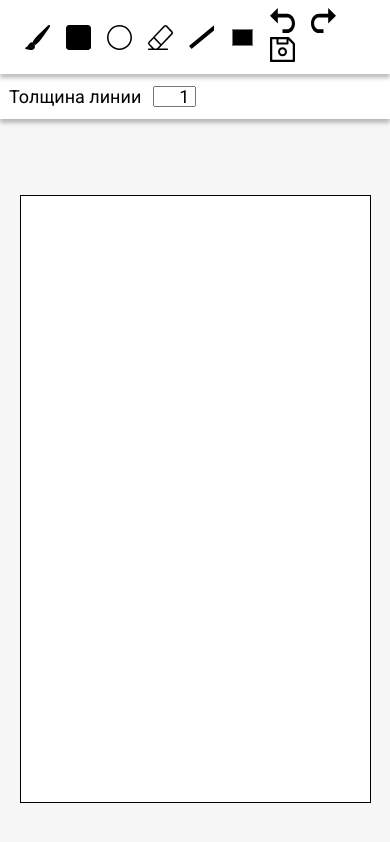
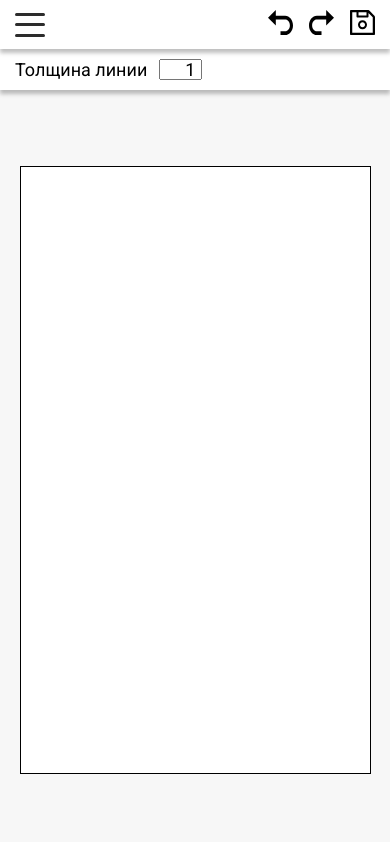
Before and after one commit to tednaaa/paint, a React (Create React App) app: page / in a window 390 px wide. Shown: the top 842 px of the page. Built offline with nearby package versions, Linux system fonts and the light colour scheme.

Commit message:
adaptive

```diff
--- /dev/null
+++ b/src/components/Burger.tsx
@@ -0,0 +1,17 @@
+import '../styles/burger.scss';
+
+interface Props {
+  onClick: React.MouseEventHandler<HTMLButtonElement>;
+  isBurgerActive: boolean;
+}
+
+export const Burger: React.FC<Props> = ({ onClick, isBurgerActive }) => {
+  return (
+    <button
+      onClick={onClick}
+      className={`burger ${isBurgerActive ? 'burger--active' : ''}`}
+    >
+      <span></span>
+    </button>
+  );
+};
--- a/src/components/ToolBar.tsx
+++ b/src/components/ToolBar.tsx
@@ -1,9 +1,21 @@
+import { useState } from 'react';
 import '../styles/toolbar.scss';
+import { Burger } from './Burger';
 
 export const ToolBar: React.FC = () => {
+  const [isBurgerActive, setBurgerActive] = useState(false);
+
   return (
     <div className="toolbar">
-      <div className="toolbar__left">
+      <Burger
+        isBurgerActive={isBurgerActive}
+        onClick={() => setBurgerActive((prev) => !prev)}
+      />
+      <div
+        className={`toolbar__left ${
+          isBurgerActive ? 'toolbar__left--active' : ''
+        }`}
+      >
         <button className="toolbar-item toolbar-item--brush"></button>
         <button className="toolbar-item toolbar-item--rect"></button>
         <button className="toolbar-item toolbar-item--circle"></button>
--- /dev/null
+++ b/src/styles/burger.scss
@@ -0,0 +1,54 @@
+.burger {
+  display: none;
+  border: 0;
+  background-color: transparent;
+  cursor: pointer;
+  position: relative;
+  height: 24px;
+  width: 30px;
+  z-index: 100;
+
+  @media (max-width: 576px) {
+    display: block;
+
+    span,
+    &::before,
+    &::after {
+      position: absolute;
+      left: 0;
+      height: 3px;
+      width: 100%;
+      background: #2c2c2c;
+      transition: transform 0.5s;
+      border-radius: 20px;
+    }
+
+    span {
+      top: 10px;
+    }
+
+    &::before {
+      content: '';
+      top: 0;
+    }
+
+    &::after {
+      content: '';
+      bottom: 0;
+    }
+  }
+}
+
+.burger--active {
+  span {
+    transform: scale(0);
+  }
+
+  &::before {
+    transform: translateY(350%) rotate(45deg);
+  }
+
+  &::after {
+    transform: translateY(-350%) rotate(-45deg);
+  }
+}
--- a/src/styles/canvas.scss
+++ b/src/styles/canvas.scss
@@ -3,6 +3,10 @@
   justify-content: center;
   align-items: center;
   height: 90%;
+
+  @media (max-height: 768px) {
+    height: 85%;
+  }
 }
 
 canvas {
--- a/src/styles/settingbar.scss
+++ b/src/styles/settingbar.scss
@@ -1,5 +1,5 @@
 .setting-bar {
-  padding: 12px 9px;
+  padding: 10px 15px;
   box-shadow: 0px 4px 4px rgba(0, 0, 0, 0.25);
   background: #fff;
   display: flex;
--- a/src/styles/toolbar.scss
+++ b/src/styles/toolbar.scss
@@ -4,15 +4,32 @@
   justify-content: space-between;
   box-shadow: 0px 4px 4px rgba(0, 0, 0, 0.25);
   background: #fff;
-  padding: 8px 25px;
+  padding: 10px 15px;
   position: relative;
   z-index: 10;
 }
 
 .toolbar__left {
-  padding-right: 15px;
   display: flex;
   align-items: center;
+
+  @media (max-width: 576px) {
+    flex-direction: column;
+    align-items: center;
+    position: fixed;
+    top: 0;
+    left: 0;
+    height: 30%;
+    width: 100%;
+    padding: 20px;
+    background: #ececec;
+    transform: translateY(-150%);
+    transition: transform 0.5s;
+  }
+}
+
+.toolbar__left--active {
+  transform: translateX(0);
 }
 
 .toolbar-item {
@@ -28,26 +45,51 @@
 .toolbar-item--brush {
   background-image: url('../assets/images/icons/brush.svg');
   margin-right: 16px;
+
+  @media (max-width: 576px) {
+    margin-right: 0;
+    margin-bottom: 16px;
+  }
 }
 
 .toolbar-item--rect {
   background-image: url('../assets/images/icons/rect.svg');
   margin-right: 16px;
+
+  @media (max-width: 576px) {
+    margin-right: 0;
+    margin-bottom: 16px;
+  }
 }
 
 .toolbar-item--circle {
   background-image: url('../assets/images/icons/circle.svg');
   margin-right: 16px;
+
+  @media (max-width: 576px) {
+    margin-right: 0;
+    margin-bottom: 16px;
+  }
 }
 
 .toolbar-item--eraser {
   background-image: url('../assets/images/icons/eraser.svg');
   margin-right: 16px;
+
+  @media (max-width: 576px) {
+    margin-right: 0;
+    margin-bottom: 16px;
+  }
 }
 
 .toolbar-item--line {
   background-image: url('../assets/images/icons/line.svg');
   margin-right: 16px;
+
+  @media (max-width: 576px) {
+    margin-right: 0;
+    margin-bottom: 16px;
+  }
 }
 
 .toolbar-item--undo {
```
